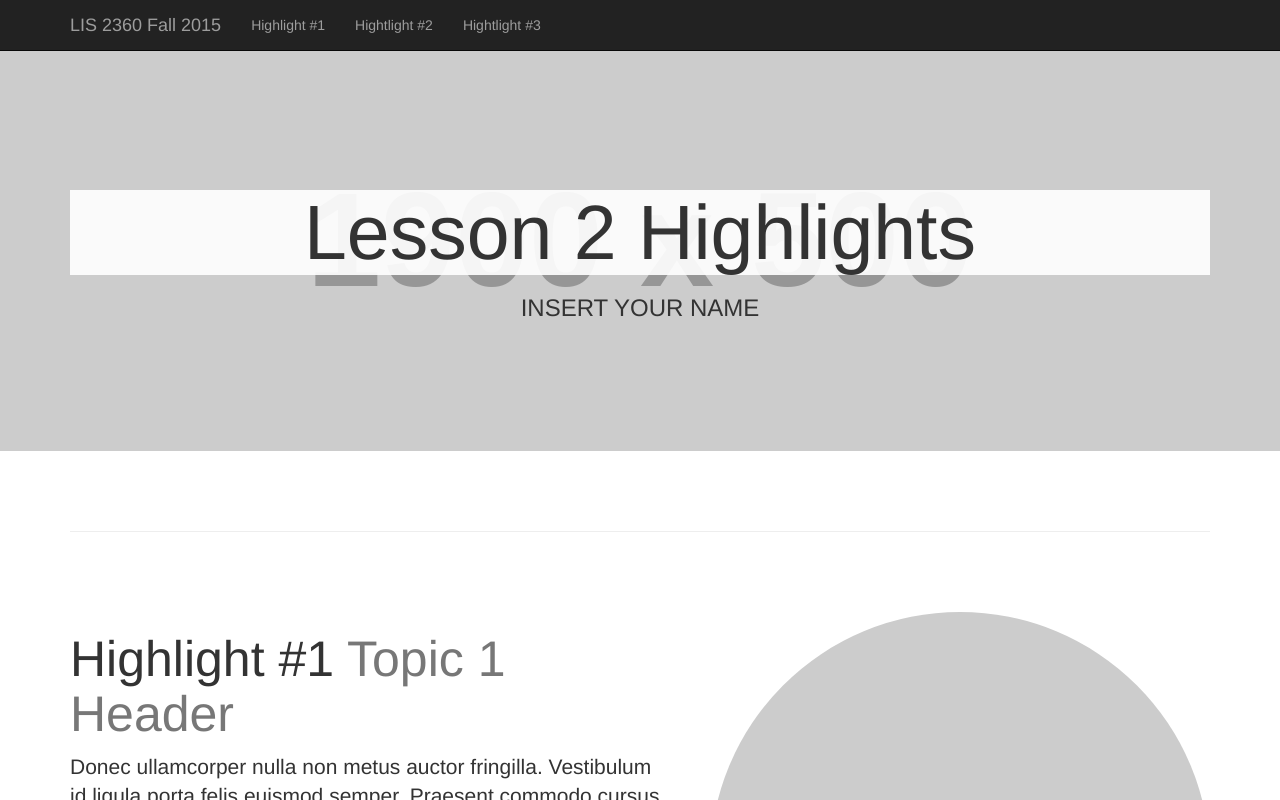
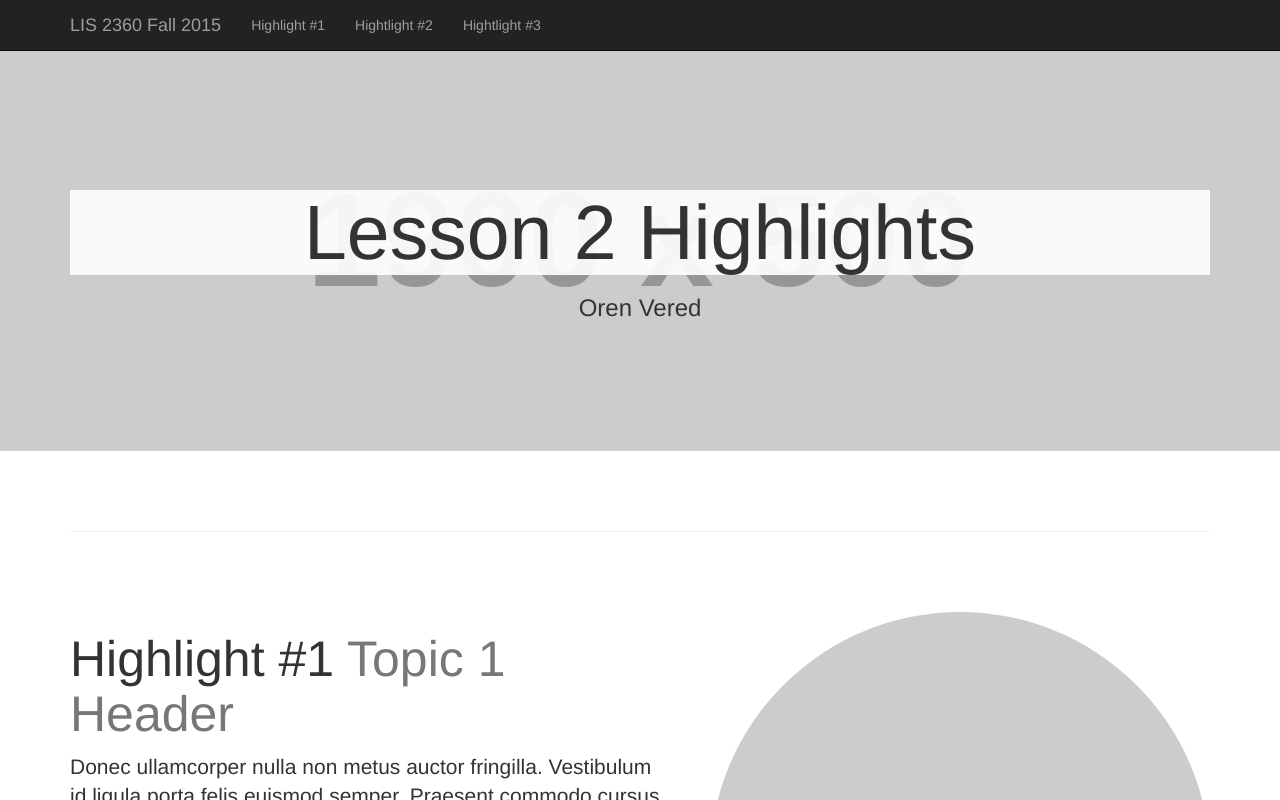
Before and after one commit to orenvered/lesson3_CodeVersion, a plain HTML site: page Lesson3_Assignment/index.html in a window 1280 px wide. Shown: the top 800 px of the page. Drawn offline with Linux system fonts and the light colour scheme; placeholder pictures from the web are drawn by us.

Commit message:
Added name to index.html

```diff
--- a/Lesson3_Assignment/index.html
+++ b/Lesson3_Assignment/index.html
@@ -17,7 +17,7 @@
     <meta name="description" content="">
     <meta name="author" content="">
 
-    <title>INSERT YOUR NAME</title>
+    <title>Oren Vered</title>
 
     <!-- Bootstrap Core CSS -->
     <link href="css/bootstrap.min.css" rel="stylesheet">
@@ -73,7 +73,7 @@
         <div class="headline">
             <div class="container">
                 <h2>Lesson 2 Highlights</h2>
-                <h3>INSERT YOUR NAME</h3>
+                <h3>Oren Vered</h3>
             </div>
         </div>
     </header>
```
